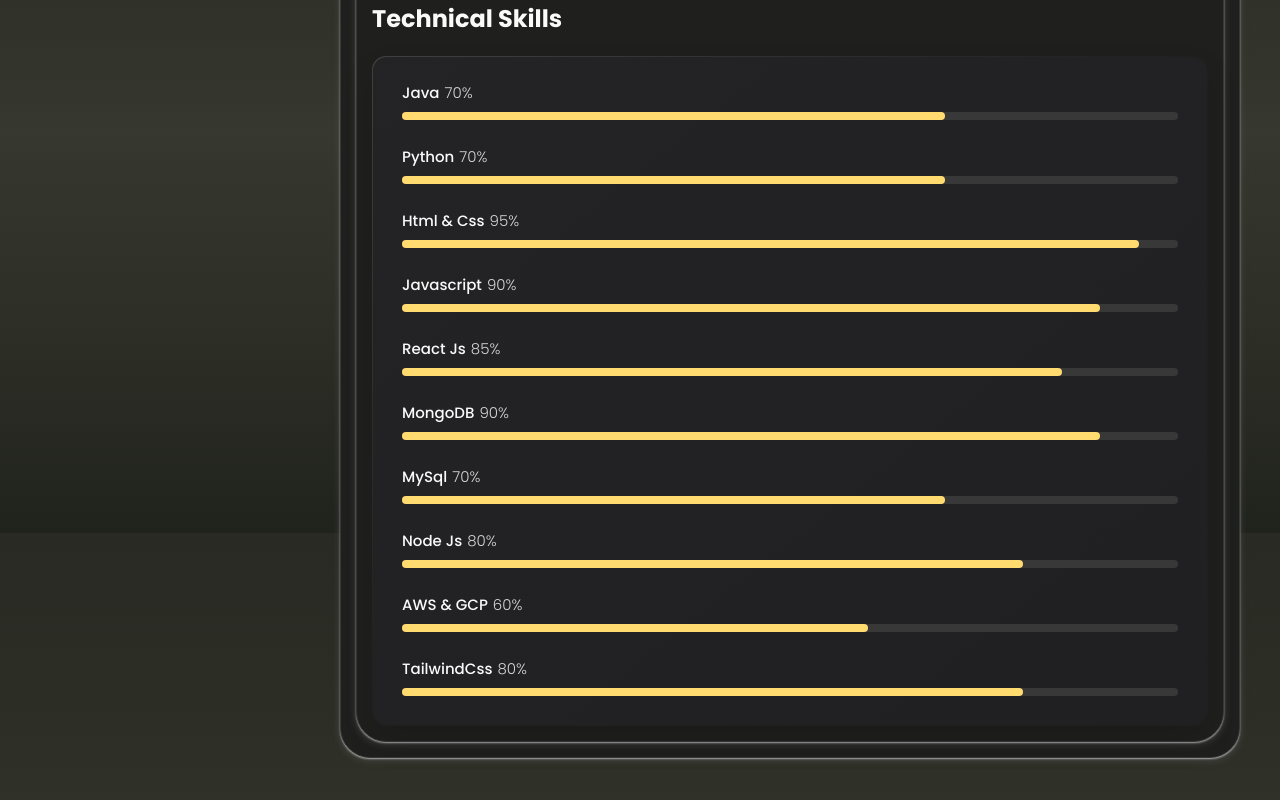
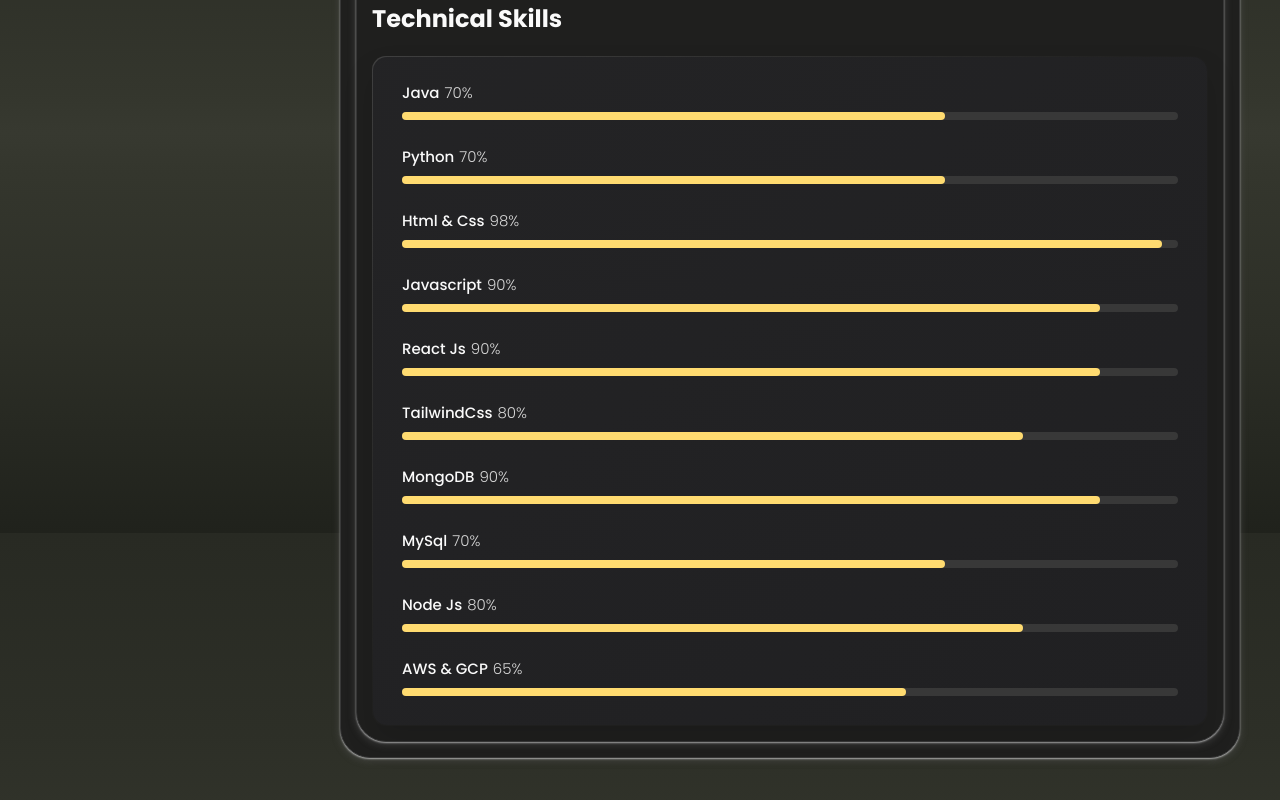
Before and after one commit to RajeevBaniya/portfolio, a React (Vite) app: page /resume in a window 1280 px wide. Shown: the part 1067-1867 px from the top of the page. Built offline with nearby package versions, Linux system fonts and the light colour scheme.

Commit message:
Update Resume.jsx

```diff
--- a/src/pages/Resume/Resume.jsx
+++ b/src/pages/Resume/Resume.jsx
@@ -76,14 +76,14 @@
         <ul className="skills-list content-card">
           <SkillItem title="Java" value={70}  />
           <SkillItem title="Python" value={70} />
-          <SkillItem title="Html & Css" value={95} />
+          <SkillItem title="Html & Css" value={98} />
           <SkillItem title="Javascript" value={90} />
-          <SkillItem title="React Js" value={85} />
+          <SkillItem title="React Js" value={90} />
+          <SkillItem title="TailwindCss" value={80} />
           <SkillItem title="MongoDB" value={90} />
           <SkillItem title="MySql" value={70} />
           <SkillItem title="Node Js" value={80} />
-          <SkillItem title="AWS & GCP" value={60} />
-          <SkillItem title="TailwindCss" value={80} />
+          <SkillItem title="AWS & GCP" value={65} />
         </ul>
       </div>
     </section>
```
